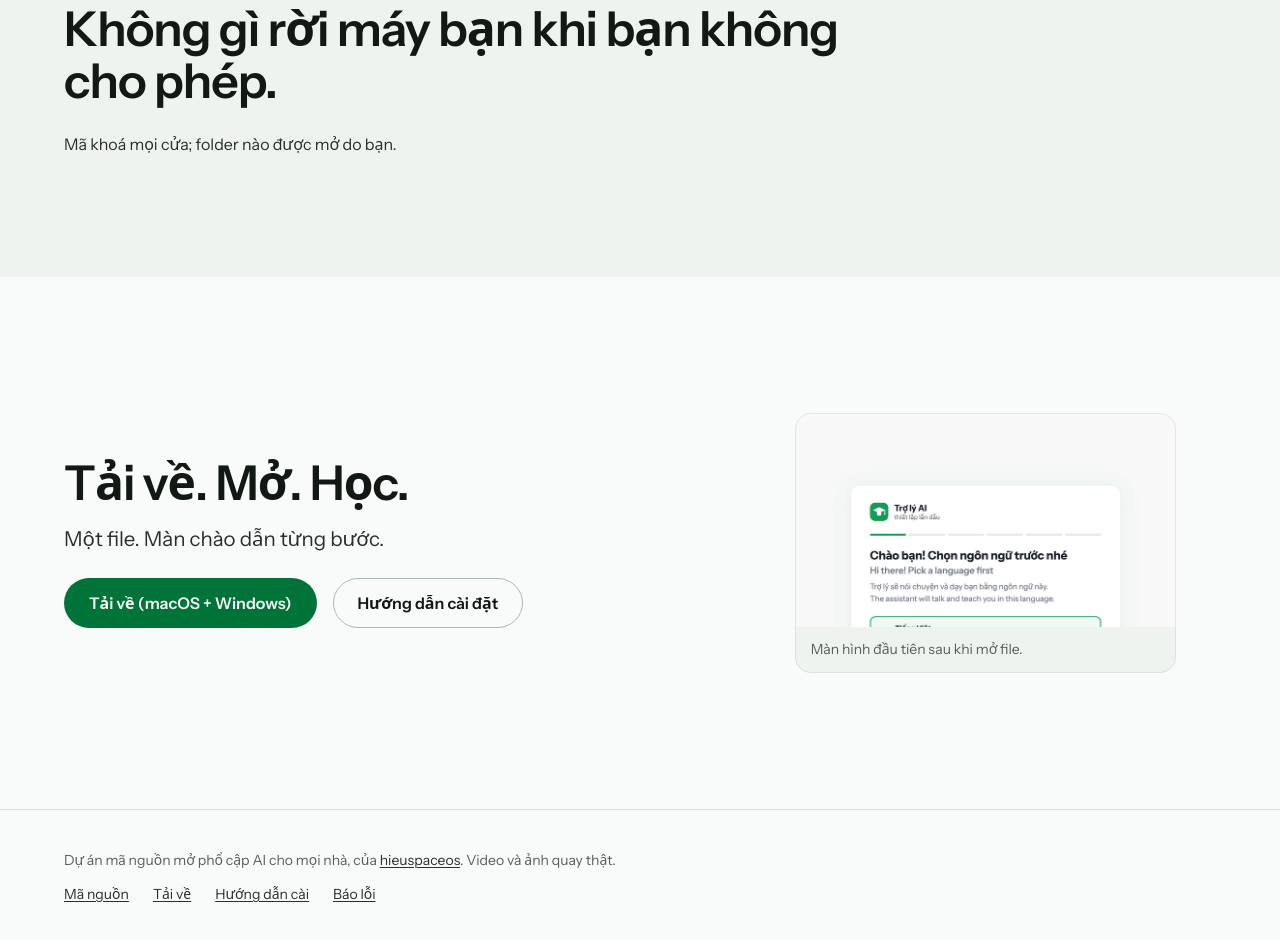
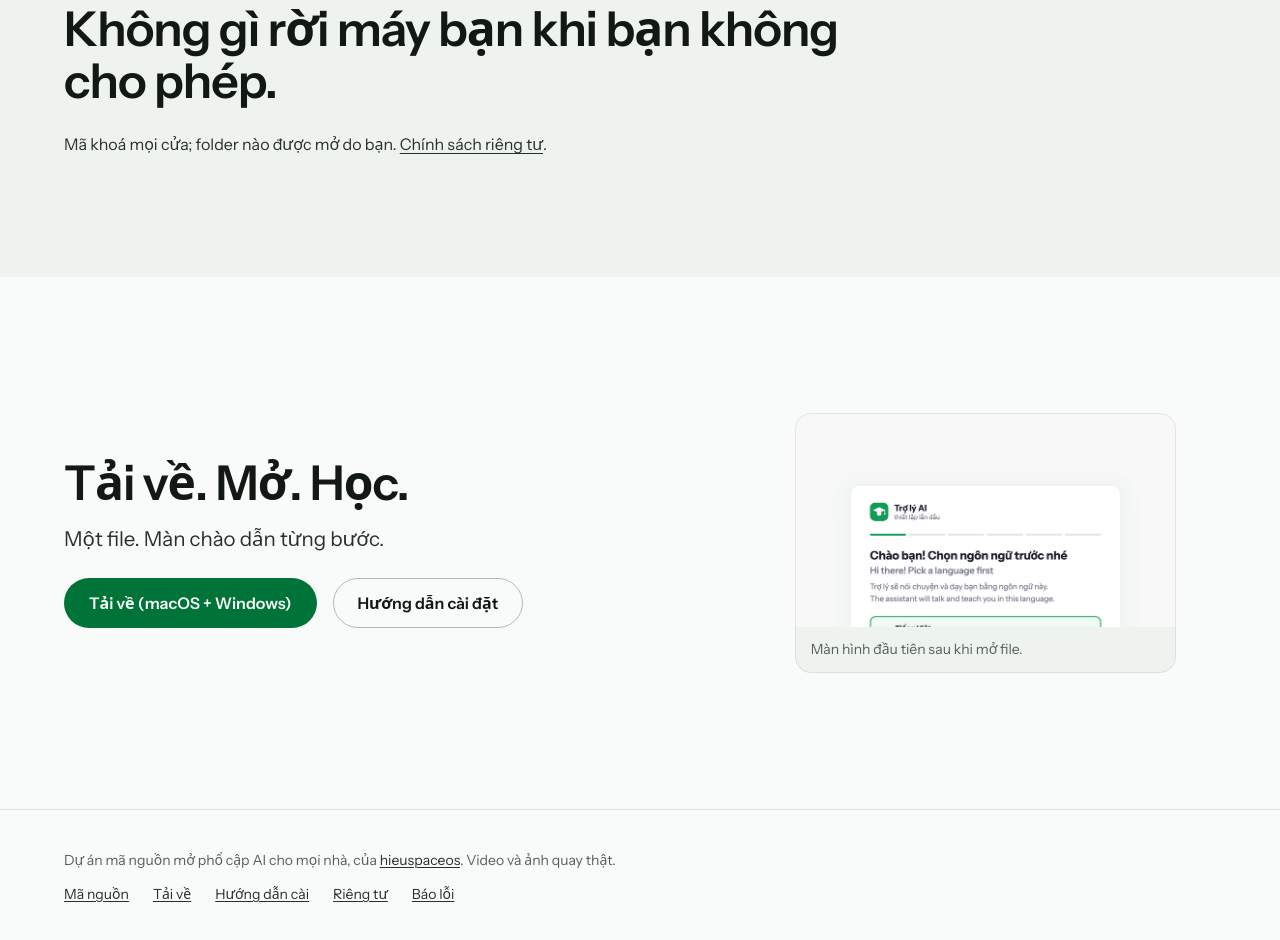
Before and after one commit to hieuspaceos/ai-assistant, a browser extension: page site/index.html in a window 1280 px wide. Shown: the part 5035-5975 px from the top of the page. Drawn offline with Linux system fonts and the light colour scheme.

Commit message:
docs + site: đồng bộ lock-down vào tài liệu, link privacy trên landing
- api-reference: /api/poll ?wait= long-poll (chỉ .py), /api/respond
  pending-gate (404/400 one-shot), /api/prompt 409, permissions regen
  agent.sb, serve Host check + CSP + Range + keep-alive, ttyd qua
  term-gate ?arg=, ext-bridge WS auth trước handshake + cap 64MB
- system-architecture: serve Host/CSP/Range, term-gate ở cả 3 đường
  spawn ttyd, não trong Seatbelt trên macOS (quirk compiler Darwin),
  prompt_lock + respond-gate, long-poll trong bảng luồng
- codebase-summary: thêm term-gate/gen-sandbox/setup-agent-user/
  launcher/build.sh, section site/ + plans/, cập nhật mô tả serve/
  chat-bridge/ext-bridge
- README: cấu trúc folder khớp thật (term-gate, gen-sandbox, launcher,
  site/, plans/), design philosophy ghi lớp hardening mới
- site/index: link privacy.html ở footer + block tuyên bố riêng tư —
  trang privacy trước giờ không được link, store listing cần URL này

Generated with [Devin](https://devin.ai)

Co-Authored-By: Devin <158243242+devin-ai-integration[bot]@users.noreply.github.com>

```diff
--- a/site/index.html
+++ b/site/index.html
@@ -263,7 +263,8 @@
   <section class="statement">
     <div class="container">
       <p class="big">Không gì rời máy bạn khi bạn không cho phép.</p>
-      <p class="small">Mã khoá mọi cửa; folder nào được mở do bạn.</p>
+      <p class="small">Mã khoá mọi cửa; folder nào được mở do bạn.
+        <a href="privacy.html">Chính sách riêng tư</a>.</p>
     </div>
   </section>
 
@@ -293,6 +294,7 @@
     <a href="https://github.com/hieuspaceos/ai-assistant">Mã nguồn</a>
     <a href="https://github.com/hieuspaceos/ai-assistant/releases/latest">Tải về</a>
     <a href="https://github.com/hieuspaceos/ai-assistant/blob/main/SETUP.md">Hướng dẫn cài</a>
+    <a href="privacy.html">Riêng tư</a>
     <a href="https://github.com/hieuspaceos/ai-assistant/issues">Báo lỗi</a>
   </p>
 </footer>
```
Also changed, not shown: 4 other files.
